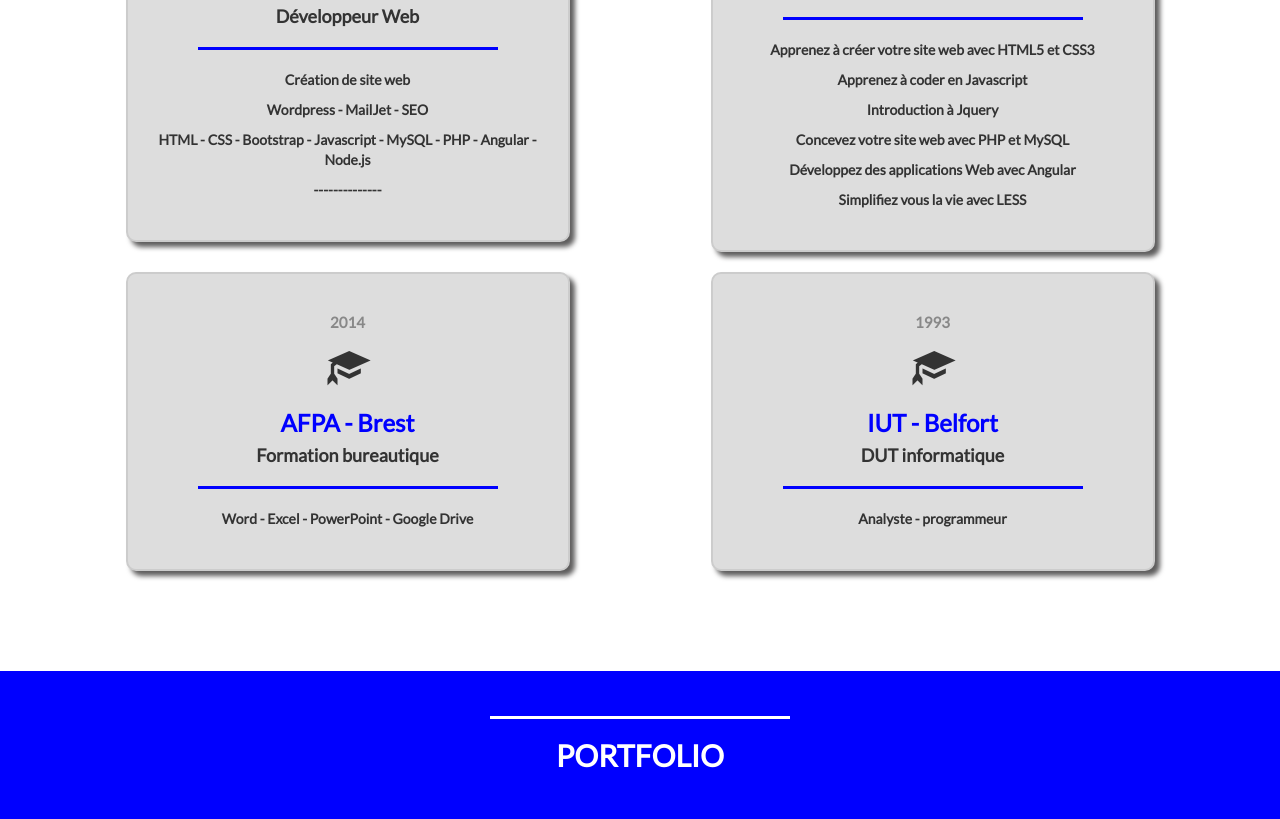
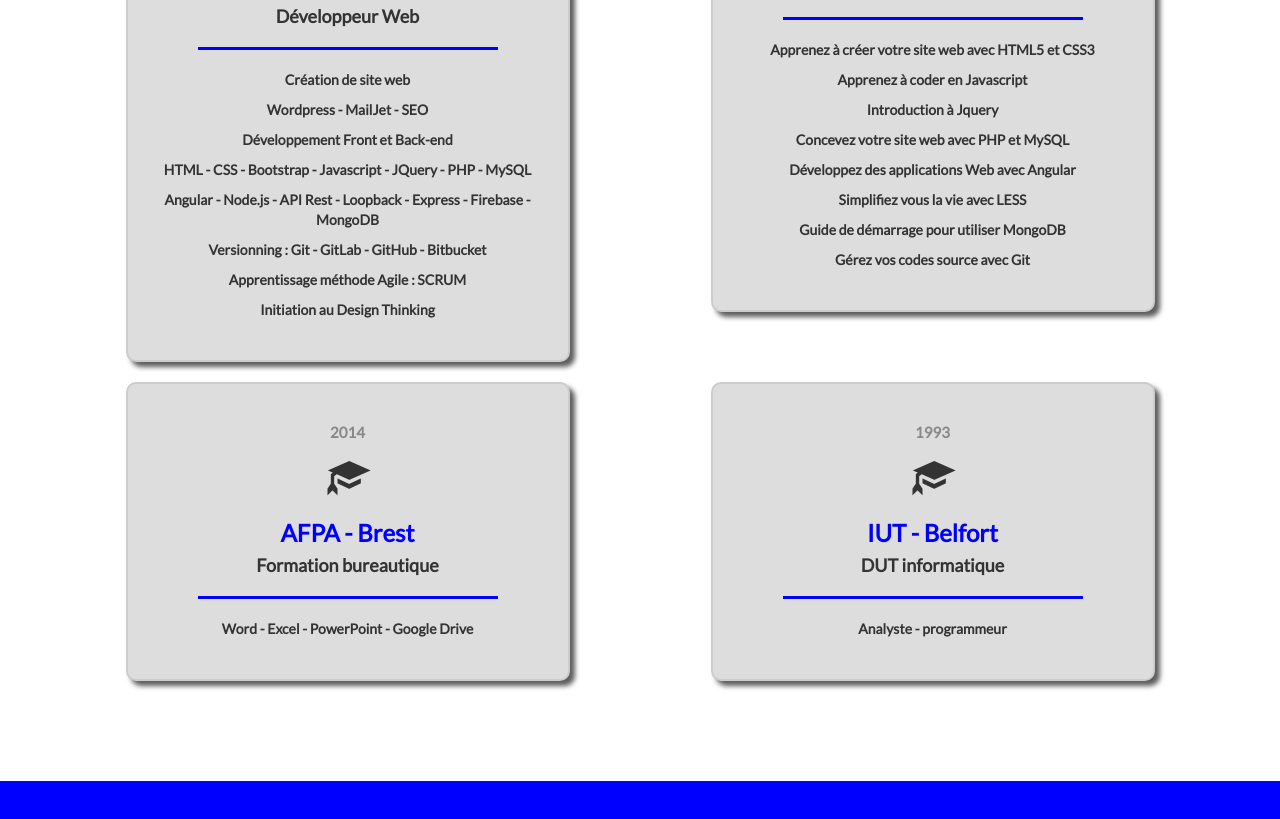
Before and after one commit to legrandflo/cv.com, a plain HTML site: page index.html in a window 1280 px wide. Shown: the part 2826-3645 px from the top of the page. Drawn offline with nearby package versions, Linux system fonts and the light colour scheme.

Commit message:
modif formation

```diff
--- a/index.html
+++ b/index.html
@@ -241,8 +241,12 @@
                         <div class="ligne-bleue"></div>
                         <p>Création de site web</p>
                         <p>Wordpress - MailJet - SEO</p>
-                        <p>HTML - CSS - Bootstrap - Javascript - MySQL - PHP - Angular - Node.js</p>
-                        <p> -------------- </p>
+                        <p>Développement Front et Back-end</p>
+                        <p>HTML - CSS - Bootstrap - Javascript - JQuery - PHP - MySQL </p>
+                        <p>Angular - Node.js - API Rest - Loopback - Express - Firebase - MongoDB</p>
+                        <p>Versionning : Git - GitLab - GitHub - Bitbucket </p>
+                        <p>Apprentissage méthode Agile : SCRUM</p>
+                        <p>Initiation au Design Thinking</p>
                     </div>
                 </div>
                 <div class="col-sm-6">
@@ -259,6 +263,8 @@
                         <p>Concevez votre site web avec PHP et MySQL</p>
                         <p>Développez des applications Web avec Angular</p>
                         <p>Simplifiez vous la vie avec LESS</p>
+                        <p>Guide de démarrage pour utiliser MongoDB</p>
+                        <p>Gérez vos codes source avec Git</p>
                     </div>
                 </div>
             </div>
```
